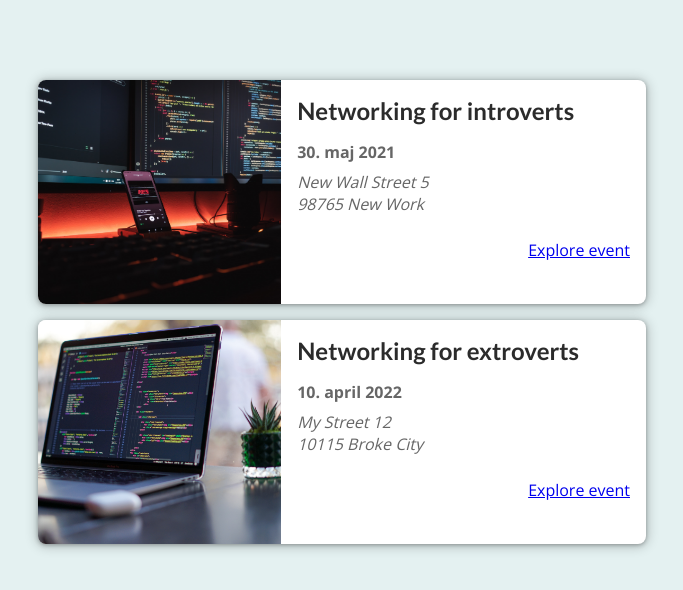
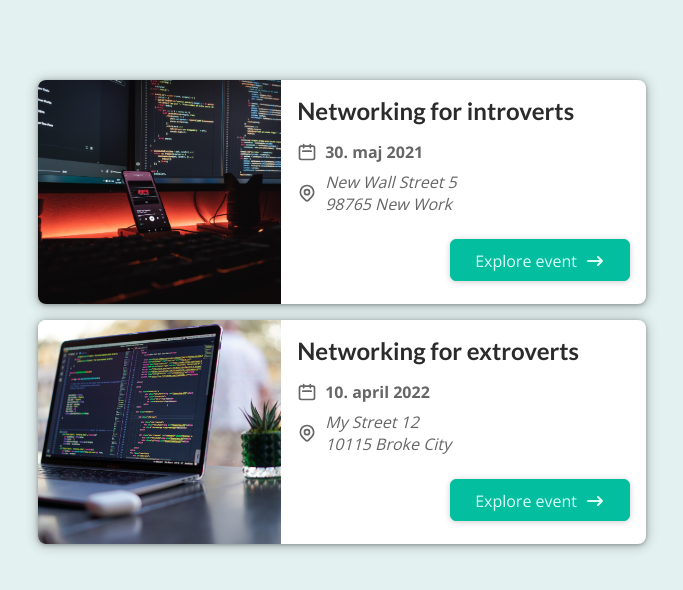
Before and after one commit to MichaelKampmann/nextjs-events-demo, a Next.js app: page / in a window 1280 px wide. Shown: the top 590 px of the page, without its empty margins (298-981 px from the left). Built offline with nearby package versions, Linux system fonts and the light colour scheme.

Commit message:
78. Adding Buttons & Icons

```diff
--- /dev/null
+++ b/components/UI/Button.js
@@ -0,0 +1,12 @@
+import Link from 'next/link';
+import classes from './Button.module.css';
+
+function Button(props) {
+  return (
+    <Link href={props.link}>
+      <a className={classes.btn}>{props.children}</a>
+    </Link>
+  );
+}
+
+export default Button;
--- /dev/null
+++ b/components/UI/Button.module.css
@@ -0,0 +1,18 @@
+.btn {
+  text-decoration: none;
+  cursor: pointer;
+  font: inherit;
+  background-color: #03be9f;
+  border: 1px solid #03be9f;
+  border-radius: 6px;
+  color: #dafff7;
+  padding: 0.5rem 1.5rem;
+  text-align: center;
+  box-shadow: 0 1px 6px rgba(0, 0, 0, 0.2);
+}
+
+.btn:hover,
+.btn:active {
+  background-color: #02afa1;
+  border-color: #02afa1;
+}
--- a/components/events/EventItem.js
+++ b/components/events/EventItem.js
@@ -1,5 +1,8 @@
-import Link from 'next/link';
+import Button from '../UI/Button';
+import DateIcon from '../icons/DateIcon';
 import classes from './EventItem.module.css';
+import AddressIcon from '../icons/AddressIcon';
+import ArrowRightIcon from '../icons/ArrowRightIcon';
 
 function EventItem(props) {
   const { title, image, date, location, id } = props;
@@ -19,14 +22,21 @@
         <div className={classes.summary}>
           <h2>{title}</h2>
           <div className={classes.date}>
+            <DateIcon />
             <time>{humanReadableDate}</time>
           </div>
           <div className={classes.address}>
+            <AddressIcon />
             <address>{formattedAddress}</address>
           </div>
         </div>
         <div className={classes.actions}>
-          <Link href={exploreLink}>Explore event</Link>
+          <Button link={exploreLink}>
+            <span>Explore event</span>
+            <span className={classes.icon}>
+              <ArrowRightIcon />
+            </span>
+          </Button>
         </div>
       </div>
     </li>
--- /dev/null
+++ b/components/icons/AddressIcon.js
@@ -0,0 +1,25 @@
+function AddressIcon() {
+  return (
+    <svg
+      xmlns="http://www.w3.org/2000/svg"
+      fill="none"
+      viewBox="0 0 24 24"
+      stroke="currentColor"
+    >
+      <path
+        strokeLinecap="round"
+        strokeLinejoin="round"
+        strokeWidth={2}
+        d="M17.657 16.657L13.414 20.9a1.998 1.998 0 01-2.827 0l-4.244-4.243a8 8 0 1111.314 0z"
+      />
+      <path
+        strokeLinecap="round"
+        strokeLinejoin="round"
+        strokeWidth={2}
+        d="M15 11a3 3 0 11-6 0 3 3 0 016 0z"
+      />
+    </svg>
+  );
+}
+
+export default AddressIcon;
--- /dev/null
+++ b/components/icons/ArrowRightIcon.js
@@ -0,0 +1,17 @@
+function ArrowRightIcon() {
+  return (
+    <svg
+      xmlns="http://www.w3.org/2000/svg"
+      viewBox="0 0 20 20"
+      fill="currentColor"
+    >
+      <path
+        fillRule="evenodd"
+        d="M12.293 5.293a1 1 0 011.414 0l4 4a1 1 0 010 1.414l-4 4a1 1 0 01-1.414-1.414L14.586 11H3a1 1 0 110-2h11.586l-2.293-2.293a1 1 0 010-1.414z"
+        clipRule="evenodd"
+      />
+    </svg>
+  );
+}
+
+export default ArrowRightIcon;
--- /dev/null
+++ b/components/icons/DateIcon.js
@@ -0,0 +1,19 @@
+function DateIcon() {
+  return (
+    <svg
+      xmlns="http://www.w3.org/2000/svg"
+      fill="none"
+      viewBox="0 0 24 24"
+      stroke="currentColor"
+    >
+      <path
+        strokeLinecap="round"
+        strokeLinejoin="round"
+        strokeWidth={2}
+        d="M8 7V3m8 4V3m-9 8h10M5 21h14a2 2 0 002-2V7a2 2 0 00-2-2H5a2 2 0 00-2 2v12a2 2 0 002 2z"
+      />
+    </svg>
+  );
+}
+
+export default DateIcon;
```
